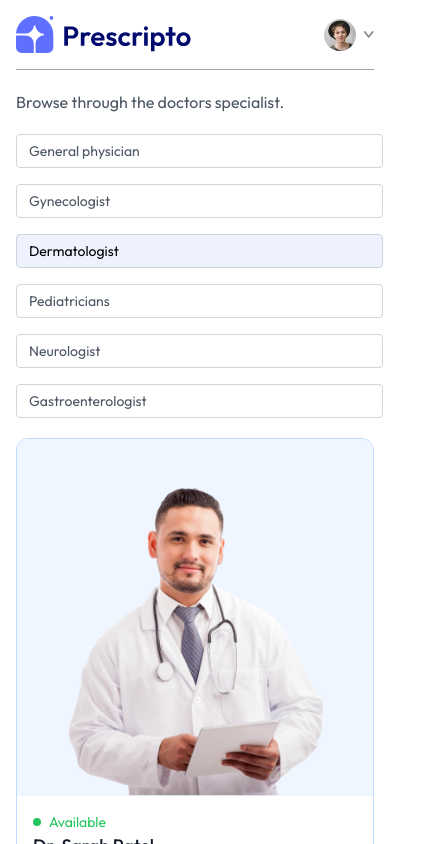
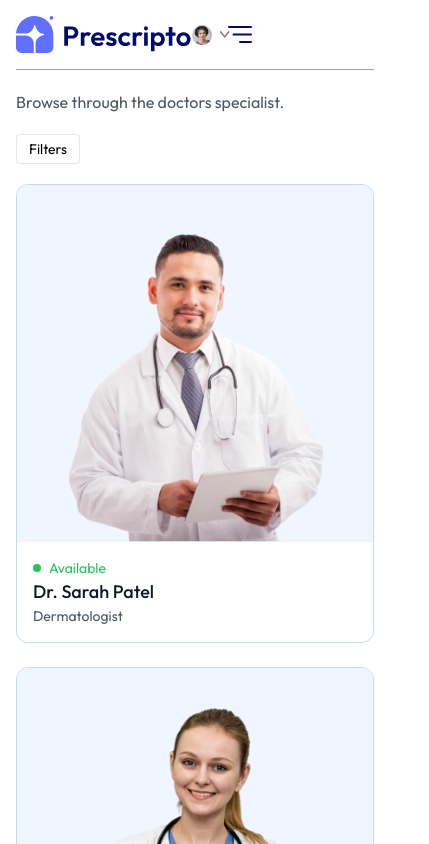
Before and after one commit to virtualabishek/nepDoc, a React (Vite) app in the folder frontend/: page /doctors/Dermatologist in a window 390 px wide. Shown: the top 844 px of the page, 429 px wide, since content can reach past the window. Built offline with nearby package versions, Linux system fonts and the light colour scheme.

Commit message:
Finished all the stuffs. Trying to make it more responsiveness on small devices.

```diff
--- a/frontend/src/components/Navbar.jsx
+++ b/frontend/src/components/Navbar.jsx
@@ -72,6 +72,42 @@ const Navbar = () => {
             Create Account
           </button>
         )}
+        <img
+          onClick={() => setShowMenu(true)}
+          className="w-6 md:hidden "
+          src={assets.menu_icon}
+          alt=""
+        />
+        {/* ________Mobile menu _____________ */}
+        <div
+          className={`${
+            showMenu ? "fixed w-full" : "h-0 w-0"
+          }md:hidden right-0 top-0 bottom-0 z-20 overflow-hidden bg-white transition-all`}
+        >
+          <div className="flex items-center justify-between px-5 py-6">
+            <img className="w-36" src={assets.logo} alt="" />
+            <img
+              className="w-7"
+              onClick={() => setShowMenu(false)}
+              src={assets.cross_icon}
+              alt=""
+            />
+            <ul className="flex flex-col items-center gap-2 mt-5 px-5 text-lg font-medium">
+              <NavLink onClick={() => setShowMenu(false)} to="/">
+                <p className="px-4 py-2 rounded inline-block">ALL DOCTORS</p>
+              </NavLink>
+              <NavLink onClick={() => setShowMenu(false)} to="/doctors">
+                <p className="px-4 py-2 rounded inline-block">ALL DOCTORS</p>
+              </NavLink>
+              <NavLink onClick={() => setShowMenu(false)} to="/about">
+                <p className="px-4 py-2 rounded inline-block">ABOUT</p>
+              </NavLink>
+              <NavLink onClick={() => setShowMenu(false)} to="/contact">
+                <p className="px-4 py-2 rounded inline-block">CONTACT</p>
+              </NavLink>
+            </ul>
+          </div>
+        </div>
       </div>
     </div>
   );
--- a/frontend/src/index.css
+++ b/frontend/src/index.css
@@ -14,3 +14,9 @@
 ::-webkit-scrollbar {
   @apply hidden;
 }
+
+@media (max-width: 740px) {
+  .active p {
+    @apply text-white bg-primary;
+  }
+}
--- a/frontend/src/pages/Doctors.jsx
+++ b/frontend/src/pages/Doctors.jsx
@@ -7,6 +7,7 @@ const Doctors = () => {
   const { speciality } = useParams();
   const { doctors } = useContext(AppContext);
   const [filterDoc, setFilterDoc] = useState([]);
+  const [showFilter, setShowFilter] = useState(false);
   const navigate = useNavigate();
 
   const applyFilter = () => {
@@ -27,7 +28,19 @@ const Doctors = () => {
     <div>
       <p className="text-gray-600">Browse through the doctors specialist.</p>
       <div className="flex flex-col sm:flex-row items-start gap-5 mt-5">
-        <div className=" flex flex-col gap-4 text-sm text-gray-600">
+        <button
+          className={`py-1 px-3 border rounded text-sm transition-all sm:hidden ${
+            showFilter ? "bg-primary text-white" : ""
+          }`}
+          onClick={() => setShowFilter((prev) => !prev)}
+        >
+          Filters
+        </button>
+        <div
+          className={`flex-col gap-4 text-sm text-gray-600 ${
+            showFilter ? "flex" : "hidden sm:flex"
+          }`}
+        >
           <p
             onClick={() =>
               speciality === "General physician"
```
